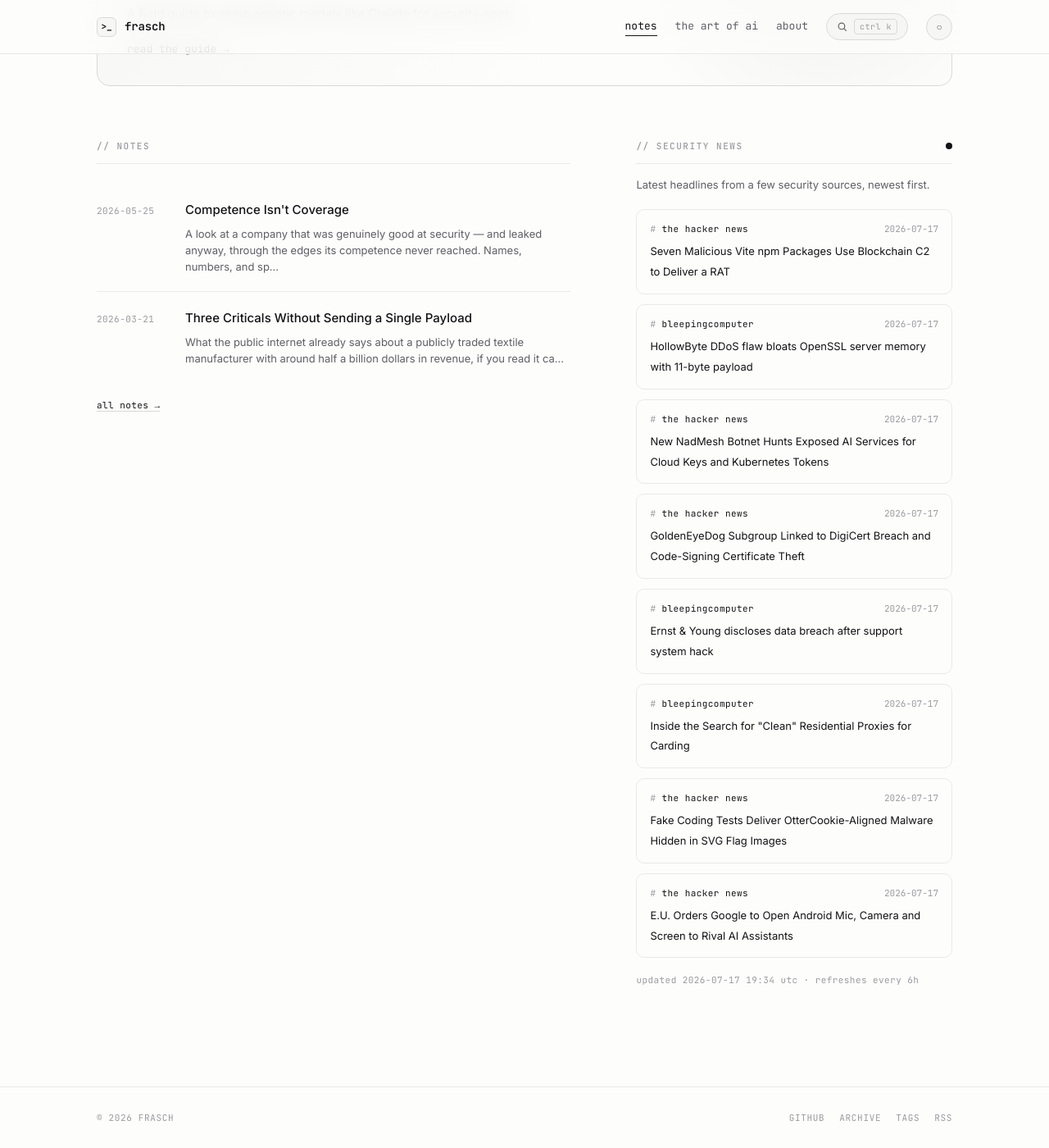
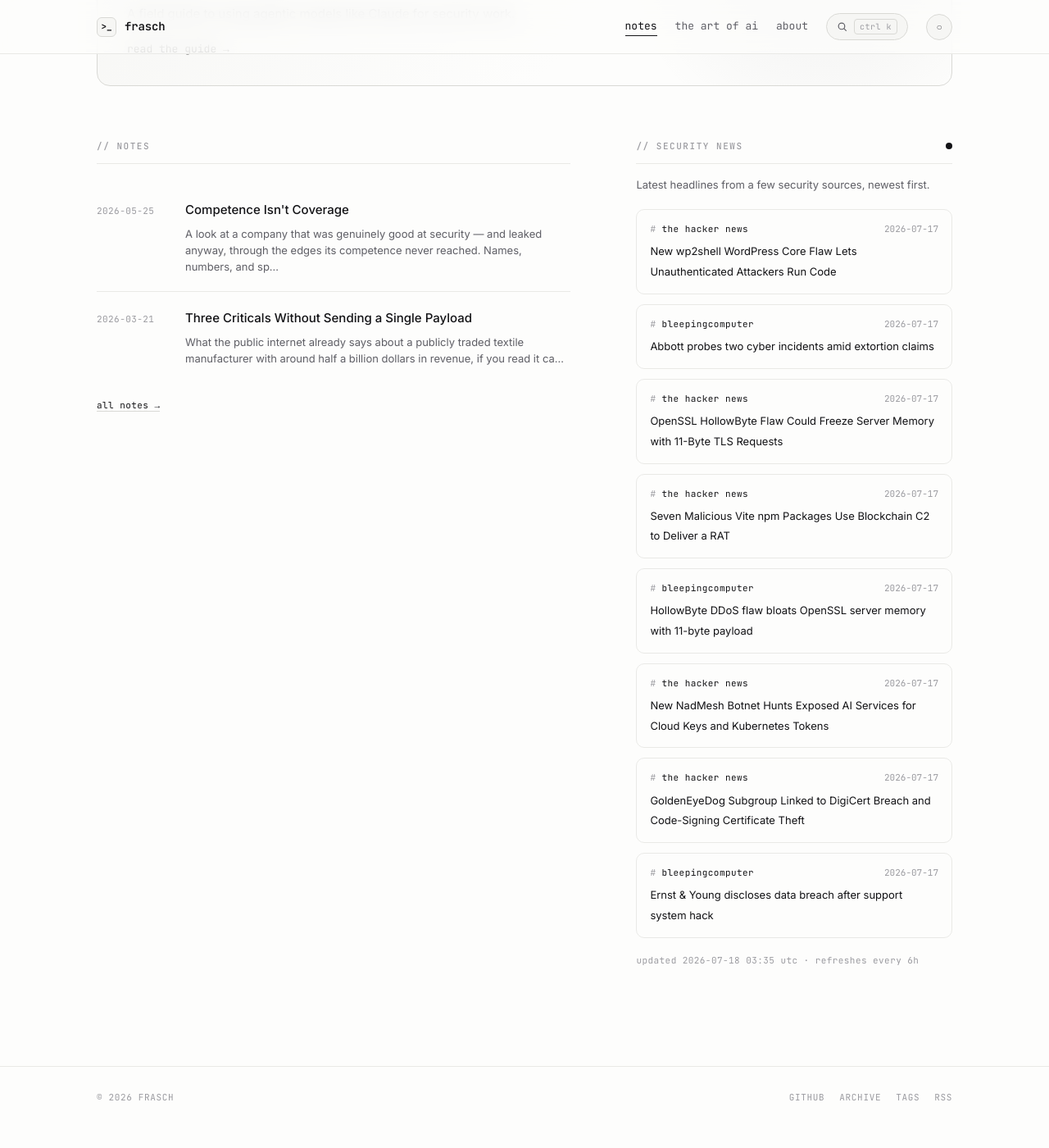
Before and after one commit to whoisfrasch/frasch, a Jekyll site: the page built from index.html, in a window 1280 px wide and 1400 px high, scrolled down 615 px. Shown: the whole window at 82% size. Built offline with Jekyll 4.4.1, drawn with Linux system fonts in a browser that asks for light colours; after the commit the page ends 1990 px from its top, so only the background shows below that.

Commit message:
Refresh security news feed

```diff
--- a/_data/news.json
+++ b/_data/news.json
@@ -1,6 +1,24 @@
 {
-  "updated": "2026-07-17T19:34:41Z",
+  "updated": "2026-07-18T03:35:20Z",
   "items": [
+    {
+      "source": "the hacker news",
+      "title": "New wp2shell WordPress Core Flaw Lets Unauthenticated Attackers Run Code",
+      "link": "https://thehackernews.com/2026/07/new-wp2shell-wordpress-core-flaw-lets.html",
+      "date": "2026-07-17T21:20:10Z"
+    },
+    {
+      "source": "bleepingcomputer",
+      "title": "Abbott probes two cyber incidents amid extortion claims",
+      "link": "https://www.bleepingcomputer.com/news/security/abbott-laboratories-probes-two-cyber-incidents-amid-extortion-claims/",
+      "date": "2026-07-17T20:45:52Z"
+    },
+    {
+      "source": "the hacker news",
+      "title": "OpenSSL HollowByte Flaw Could Freeze Server Memory with 11-Byte TLS Requests",
+      "link": "https://thehackernews.com/2026/07/openssl-hollowbyte-flaw-could-freeze.html",
+      "date": "2026-07-17T20:20:53Z"
+    },
     {
       "source": "the hacker news",
       "title": "Seven Malicious Vite npm Packages Use Blockchain C2 to Deliver a RAT",
@@ -30,24 +48,6 @@
       "title": "Ernst & Young discloses data breach after support system hack",
       "link": "https://www.bleepingcomputer.com/news/security/ernst-and-young-discloses-data-breach-after-support-system-hack/",
       "date": "2026-07-17T14:55:28Z"
-    },
-    {
-      "source": "bleepingcomputer",
-      "title": "Inside the Search for \"Clean\" Residential Proxies for Carding",
-      "link": "https://www.bleepingcomputer.com/news/security/inside-the-search-for-clean-residential-proxies-for-carding/",
-      "date": "2026-07-17T14:00:10Z"
-    },
-    {
-      "source": "the hacker news",
-      "title": "Fake Coding Tests Deliver OtterCookie-Aligned Malware Hidden in SVG Flag Images",
-      "link": "https://thehackernews.com/2026/07/north-korea-linked-hackers-hide.html",
-      "date": "2026-07-17T13:48:56Z"
-    },
-    {
-      "source": "the hacker news",
-      "title": "E.U. Orders Google to Open Android Mic, Camera and Screen to Rival AI Assistants",
-      "link": "https://thehackernews.com/2026/07/eu-orders-google-to-open-android-mic.html",
-      "date": "2026-07-17T11:44:41Z"
     }
   ]
 }
```
